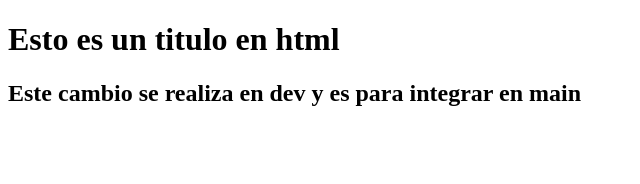
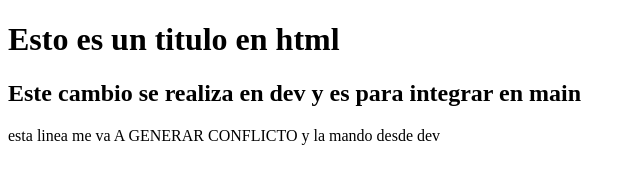
Before and after one commit to M4rian4P14/Repositorio1, a plain HTML site: page index.html in a window 1280 px wide. Shown: the whole page, without its empty margins (0-640 px from the left). Drawn offline with Linux system fonts and the light colour scheme.

Commit message:
conflicto desde dev

```diff
--- a/index.html
+++ b/index.html
@@ -11,3 +11,4 @@
     <h2>Este cambio se realiza en dev y es para integrar en main</h2>
 </body>
 </html>
+<p>esta linea me va A GENERAR CONFLICTO y la mando desde dev</p>
```
